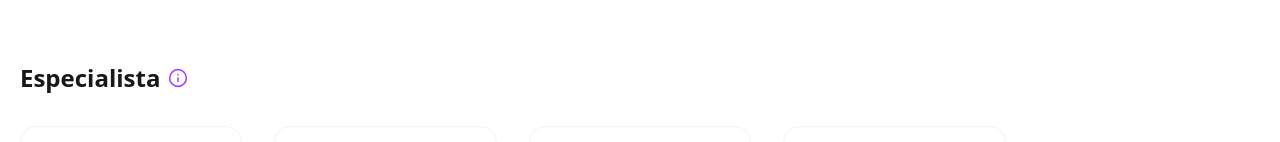
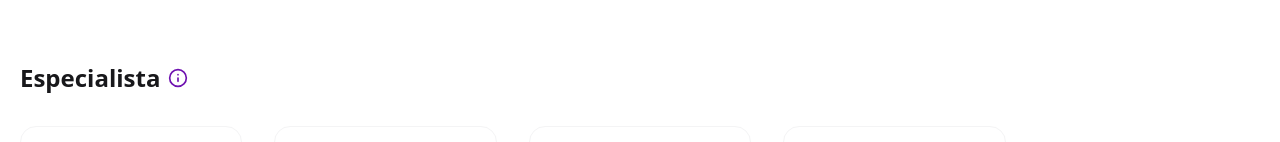
Before and after one commit to RuyLuques/ruyluques, a Next.js app: page / in a window 1280 px wide. Shown: the part 526-668 px from the top of the page. Built offline with nearby package versions, Linux system fonts and the light colour scheme.

Commit message:
Ajuste na cor principal do ícone Info

```diff
--- a/app/components/Services.tsx
+++ b/app/components/Services.tsx
@@ -123,7 +123,7 @@ export default function Services() {
 
           <button
             onClick={() => setOpen(!open)}
-            className="text-purple-500 transition dark:hover:text-purple-500"
+            className="text-purple-800 transition dark:hover:text-purple-500"
           >
             <Info className="h-5 w-5" />
           </button>
```
